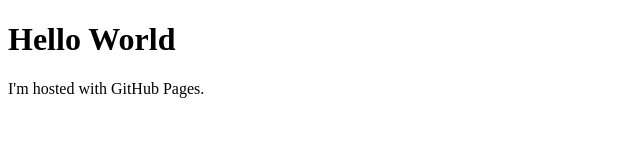
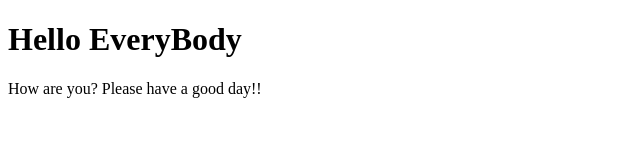
Before and after one commit to Engr-Raihan/engg-raihan.github.io, a plain HTML site: page index.html in a window 1280 px wide. Shown: the whole page, without its empty margins (0-640 px from the left). Drawn offline with Linux system fonts and the light colour scheme.

Commit message:
Update index.html

```diff
--- a/index.html
+++ b/index.html
@@ -9,8 +9,8 @@
 </head>
 
 <body>
-    <h1>Hello World</h1>
-    <p>I'm hosted with GitHub Pages.</p>
+    <h1>Hello EveryBody</h1>
+    <p>How are you? Please have a good day!!</p>
 </body>
 
 </html>
```
